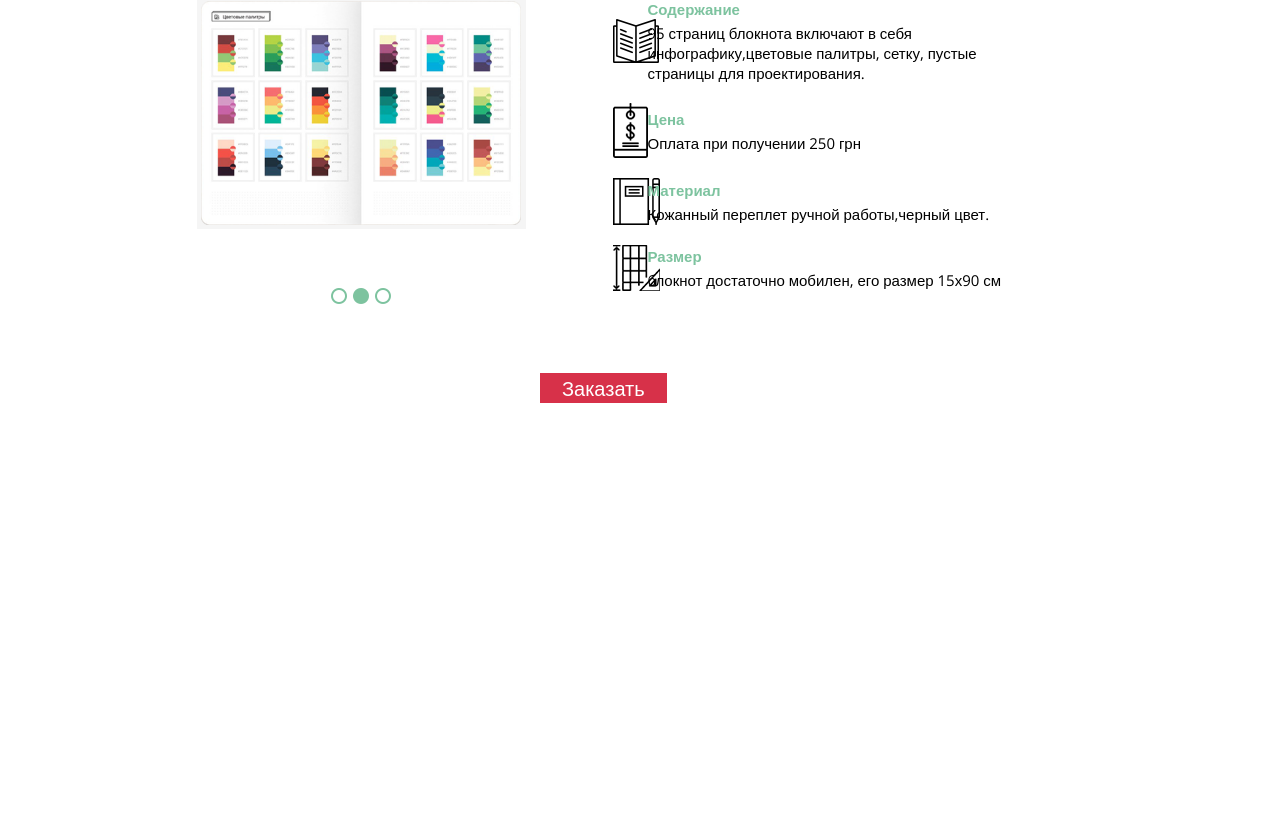
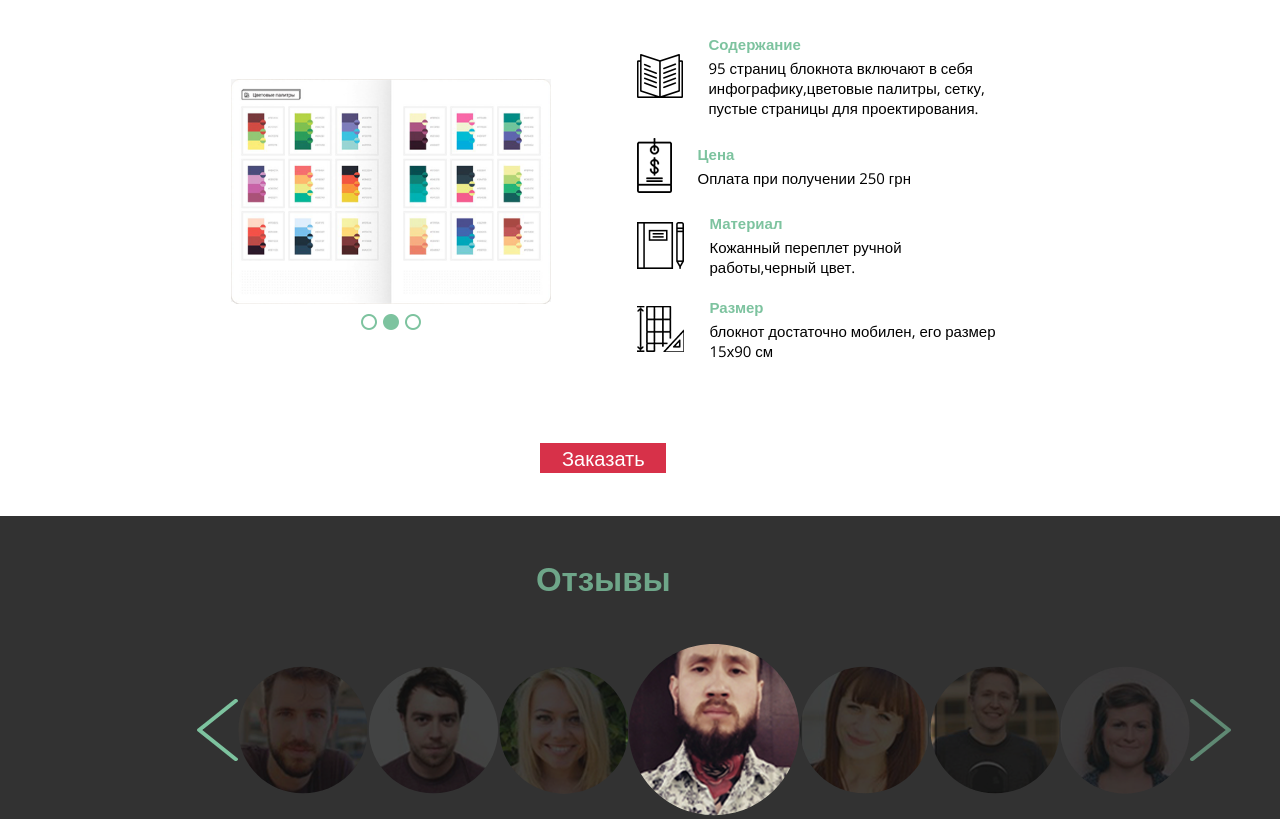
Before and after one commit to slavon1265/WebNote, a plain HTML site: page index.html in a window 1280 px wide. Shown: the part 575-1394 px from the top of the page. Before the commit the page ends 1021 px from the top, so only its background shows below. Drawn offline with nearby package versions, Linux system fonts and the light colour scheme.

Commit message:
Fixed Description Block

```diff
--- a/index.html
+++ b/index.html
@@ -107,7 +107,7 @@
                 </div>
               </div>
             </div>
-             <!-- <div class="reviews">
+             <div class="reviews">
                 <div class="container">
                     <div class="reviews__head">
                         <span class="head-title">Отзывы</span>
@@ -149,7 +149,7 @@
                         <div class="reviews__user-dots"></div>
                     </div>
                 </div>
-            </div>  -->
+            </div>
         </main>
         <footer>
 
--- a/styles/main.css
+++ b/styles/main.css
@@ -139,8 +139,8 @@ width: 100%;
 /*===========Description-Block=========
 =========================================*/
 main .description{
-
-    margin-bottom: 43px;
+    padding-top: 35px;
+    padding-bottom: 43px;
 }
 main .description .container{
 }
@@ -155,6 +155,7 @@ main .description .description__head span{
 
 .description .description__body {
     display: flex;
+    justify-content: center;
     margin-bottom: 62px;
 }
 
@@ -164,11 +165,14 @@ main .description .description__head span{
     margin-right: 10.67708333333333%;
     display: flex;
     flex-direction: column;
-    justify-content: space-between;
+    justify-content: center;
+
+    margin-left: 34px;
 }
 .description__slider .slider-holder{
-    min-width: 25.72916666666667vw;
-    min-height: 18.02083333333333vw;
+    /* min-width: 25.72916666666667vw;
+    min-height: 18.02083333333333vw; */
+    align-self: center;
 
     background: url(/assets/img/pic-holder.png) no-repeat;
     background-size: contain;
@@ -204,11 +208,10 @@ main .description .description__head span{
     align-items: center;
 }
 .description__content__item .img-element {
-    width: 2.44791666666667%;
-    height: 2.44791666666667%;
     display: flex;
     justify-content: space-around;
 }
+
 
 
  .description__content__info{
@@ -235,7 +238,7 @@ main .description .description__head span{
 .description__footer .order-btn {
     text-align: center;
     background-color: #d73149;
-    width: 9.95vw;
+    min-width: 9.84375vw;
     font-size: 2rem;
     font-weight: 500;
 }
```
